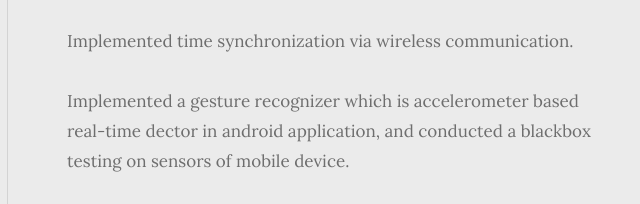
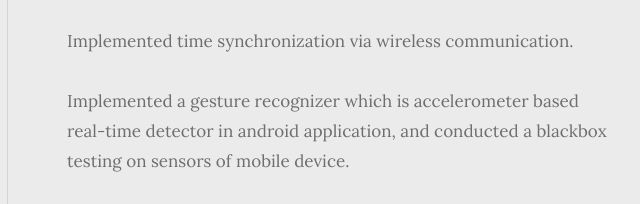
Before and after one commit to jeongjoogle/jeongjoogle.github.io, a plain HTML site: page index.html in a window 1280 px wide. Shown: the part 2897-3101 px from the top of the page, 492-1132 px from the left. Drawn offline with Linux system fonts and the light colour scheme.

Commit message:
text error correction

```diff
--- a/index.html
+++ b/index.html
@@ -151,7 +151,7 @@
                             <p>Implemented image processing algorithms such as feature detection, image blending, photomosaic, and so on.</p>
                             <p>Implemented signal processing algorithms such as accelerometer frequency analyzer, dual-tone multi-frequency generator, and so on.</p>
                             <p>Implemented time synchronization via wireless communication.</p>
-                            <p>Implemented a gesture recognizer which is accelerometer based real-time dector in android application, and conducted a blackbox testing on sensors of mobile device.</p>
+                            <p>Implemented a gesture recognizer which is accelerometer based real-time detector in android application, and conducted a blackbox testing on sensors of mobile device.</p>
                             <p>Implemented a poker game logic, and analyzed probability.</p>
                             <p>Maintained a music streaming application which is able to display on car navigation.</p>
                             <p>&nbsp;</p>
```
